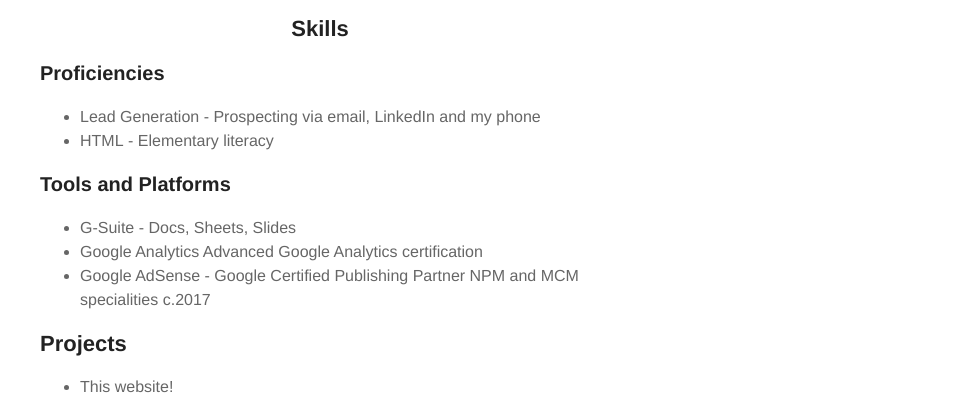
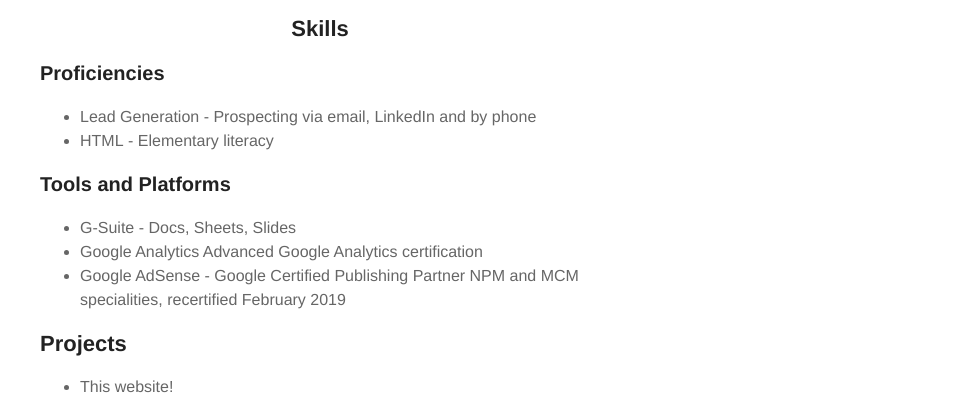
Before and after one commit to markprvs/markprvs.github.io, a Jekyll site: the page built from about.md, in a window 1280 px wide. Shown: the part 483-881 px from the top of the page, without its empty margins (320-1280 px from the left). Built offline with Jekyll 4.4.1, drawn with Linux system fonts in a browser that asks for light colours.

```diff
--- a/_posts/2019-01-20-books-read-in-2019.markdown
+++ b/_posts/2019-01-20-books-read-in-2019.markdown
@@ -17,7 +17,7 @@ externalLink: false
 
 <h1>This is a list of books I have read (so far) in 2019 -and what I'm reading at the moment.</h1>
 
-<p> This is intended as a live document to be updatedly regularly. I usually have a few books on the go at the moment - it makes it easier to let go of books that are not gripping me, as well as cover a few different topics</p>
+<p> This is intended as a live document to be updatedly regularly. I usually have a few books on the go at the moment - it makes it easier to let go of books that are not gripping me, as well as cover a few different topics.</p>
 
 
 <h3>Read</h3>
--- a/about.md
+++ b/about.md
@@ -12,7 +12,7 @@ layout: page
 <h3>Proficiencies</h3>
 
 <ul class="skill-list">
-	<li><b>Lead Generation</b> - Prospecting via email, LinkedIn and my phone</li>
+	<li><b>Lead Generation</b> - Prospecting via email, LinkedIn and by phone</li>
 	<li><b>HTML</b> - Elementary literacy</li>
 </ul>
 
@@ -20,7 +20,7 @@ layout: page
 <ul class="skill-list">
 	<li><b>G-Suite</b> - Docs, Sheets, Slides</li>
 	<li><b>Google Analytics</b> Advanced Google Analytics certification </li>
-	<li><b>Google AdSense</b> - Google Certified Publishing Partner NPM and MCM specialities c.2017 </li>
+	<li><b>Google AdSense</b> - Google Certified Publishing Partner NPM and MCM specialities, recertified February 2019</li>
 </ul>
 
 
```
Also changed, not shown: other parts of _posts/2019-01-20-books-read-in-2019.markdown (+1 -1 lines), _posts/2019-01-20-three-favourite-reads-of-2018.md (deleted, +0 -12 lines).
